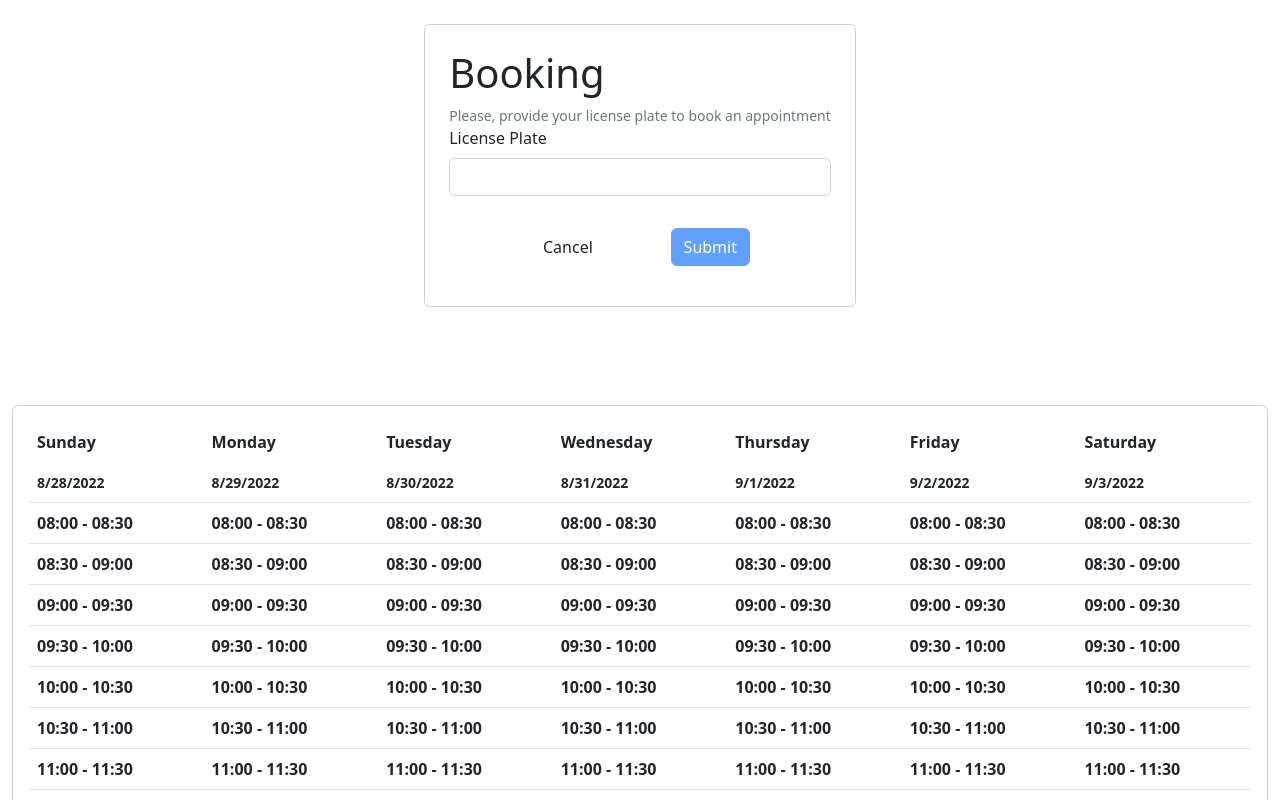
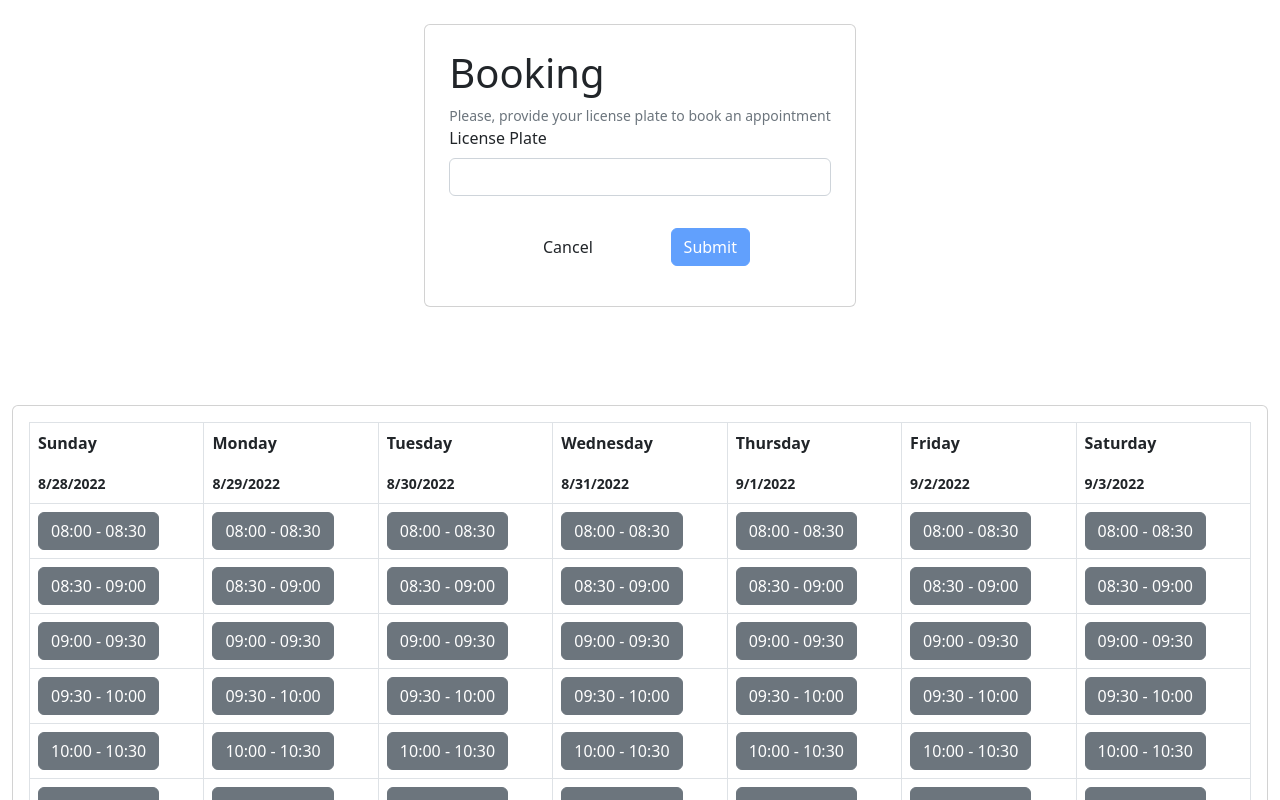
Before and after one commit to Edrac/AppointmentSystemUI, an Angular app in the folder AppointmentSystemUI/: page /booking in a window 1280 px wide. Shown: the top 800 px of the page. Built offline with nearby package versions, Linux system fonts and the light colour scheme.

Commit message:
buttons implemented

```diff
--- a/AppointmentSystemUI/src/app/pages/booking/booking.component.html
+++ b/AppointmentSystemUI/src/app/pages/booking/booking.component.html
@@ -36,7 +36,7 @@
 </div>
 <div class="card">
   <div class="card-body">
-    <table class="table">
+    <table class="table table-bordered">
       <thead>
         <tr>
           <th *ngFor="let weekDays of weekGrid[weekGridIt]"
@@ -49,7 +49,10 @@
       <tbody>
         <tr *ngFor="let timeSlot of timeSlots">
           <th *ngFor="let week of weekGrid[weekGridIt]"
-              scope="row">{{timeSlot.from}} - {{timeSlot.to}}</th>
+              scope="row">
+            <button class="btn btn-secondary"
+                    [disabled]="timeSlot.disabled">{{timeSlot.from}} - {{timeSlot.to}}</button>
+          </th>
         </tr>
       </tbody>
     </table>
--- a/AppointmentSystemUI/src/app/pages/booking/booking.component.ts
+++ b/AppointmentSystemUI/src/app/pages/booking/booking.component.ts
@@ -79,7 +79,8 @@ export class BookingComponent implements OnInit, OnDestroy {
 
       let slot: TimeSlot = {
         from: from,
-        to: to
+        to: to,
+        disabled: false,
       }
       this.timeSlots.push(slot);
     }
@@ -148,4 +149,5 @@ export class BookingComponent implements OnInit, OnDestroy {
 interface TimeSlot {
   from: string,
   to: string,
+  disabled: boolean,
 }
```
